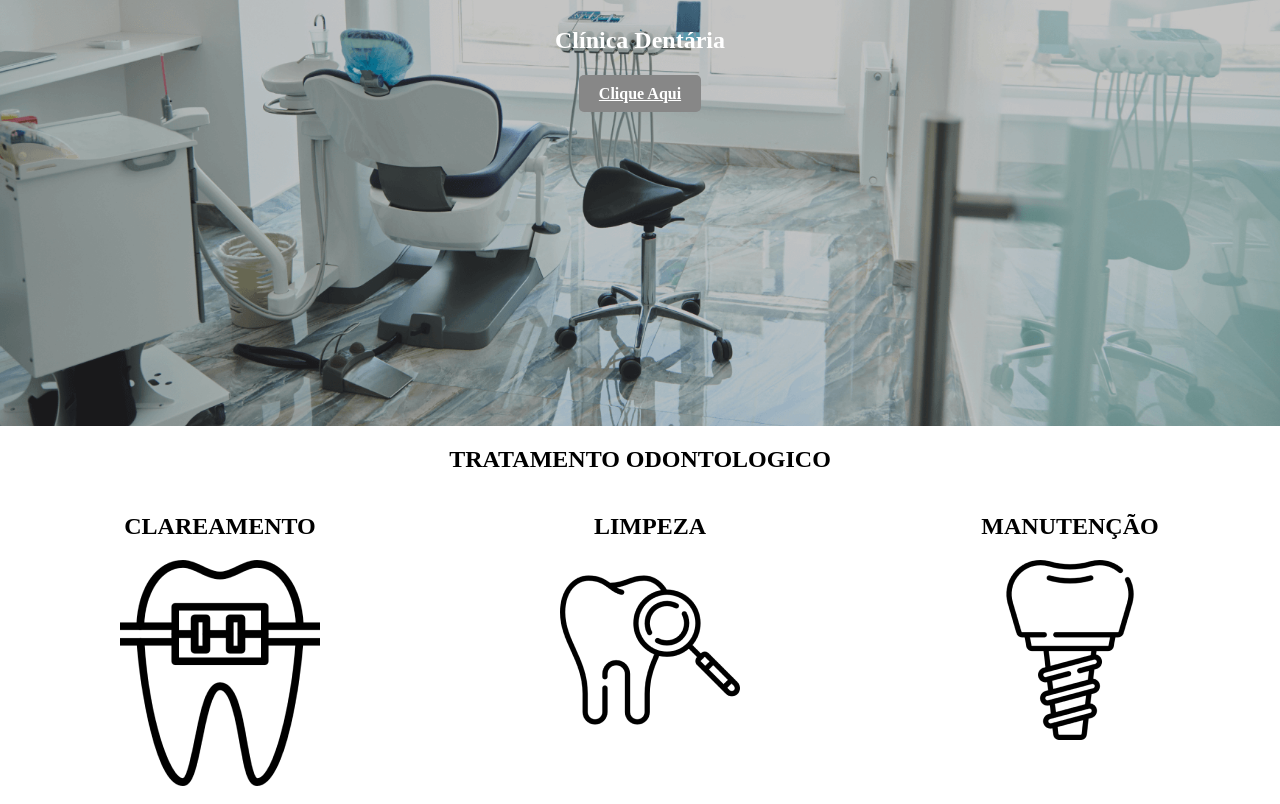
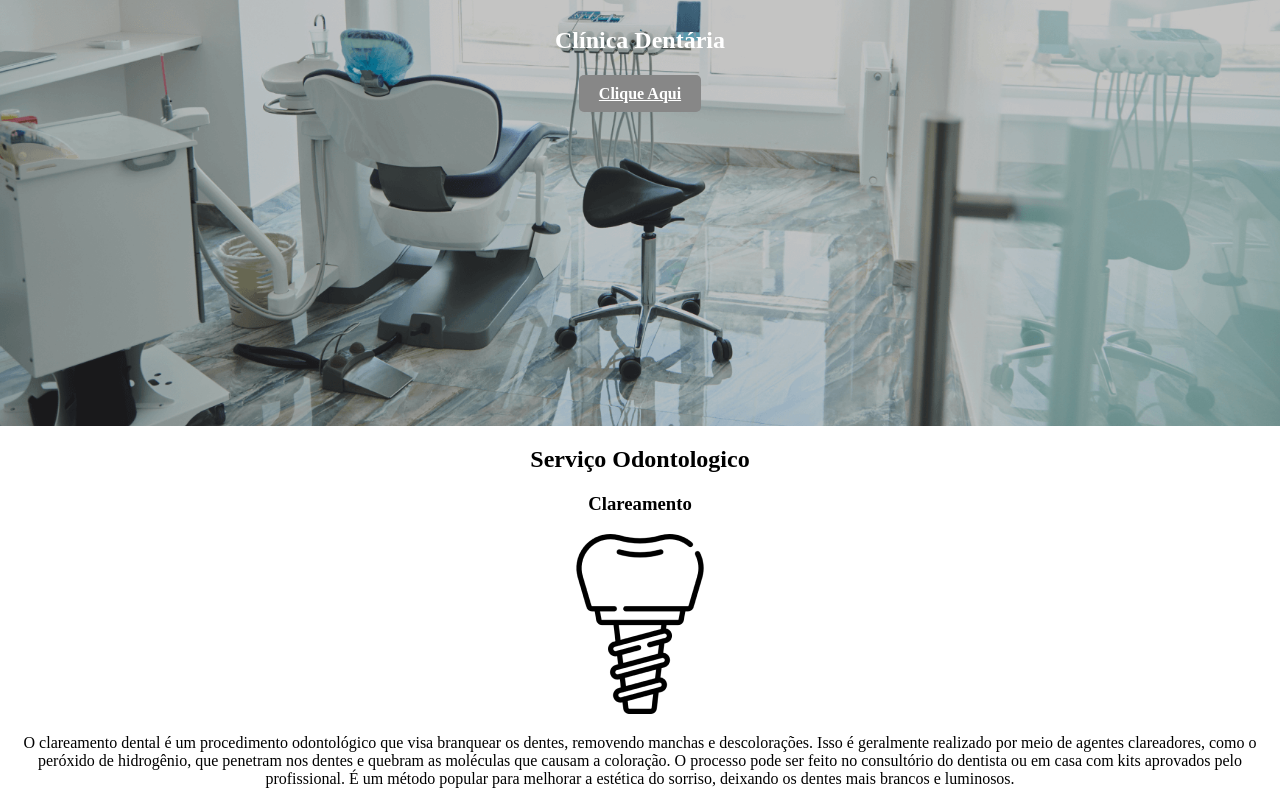
Before and after one commit to Natansz/Dentistas, a plain HTML site: page index.html in a window 1280 px wide. Shown: the part 393-1197 px from the top of the page. Drawn offline with Linux system fonts and the light colour scheme.

Commit message:
Add files via upload

```diff
--- a/index.html
+++ b/index.html
@@ -1,5 +1,6 @@
 <!DOCTYPE html>
 <html lang="en">
+
 <head>
     <meta charset="UTF-8">
     <meta http-equiv="X-UA-Compatible" content="IE=edge">
@@ -7,6 +8,7 @@
     <link rel="stylesheet" type="text/css" href="css/estilo.css">
     <title>Document</title>
 </head>
+
 <body>
     <header>
         <img src="sua-imagem.jpg" alt="Logo" class="logo">
@@ -27,32 +29,32 @@
                 </div>
             </div>
         </section>
+
         <section style="text-align: center;">
-            <h1>TRATAMENTO ODONTOLOGICO</h1>
-            <div style="display: flex; justify-content: space-around; margin-top: 20px;">
+            <h1>Serviço Odontologico</h1>
+
+            <div class="servico">
+                <h3> Clareamento</h3>
                 <div>
-                    <h2>CLAREAMENTO</h2>
-                    <div>
-                        <img src="img/MicrosoftTeams-image (8).png" alt="Imagem do Serviço 1" >
-                    </div>
-                </div>
-                <div>
-                    <h2>LIMPEZA</h2>
-                    <div>
-                        <img src="img/MicrosoftTeams-image (9).png" alt="Imagem do Serviço 2" >
-                    </div>
-                </div>
-                <div>
-                    <h2>MANUTENÇÃO</h2>
-                    <div>
-                        <img src="img/MicrosoftTeams-image (servico).png" alt="Imagem do Serviço 3" >
-                    </div>
+                    <img src="img/MicrosoftTeams-image (servico).png" alt="Imagem de serviço">
+                    <p class="titulo">O clareamento dental é um procedimento odontológico que visa branquear os
+                        dentes, removendo manchas e descolorações. Isso é geralmente realizado por meio de agentes
+                        clareadores, como o peróxido de hidrogênio, que penetram nos dentes e quebram as moléculas
+                        que causam a coloração. O processo pode ser feito no consultório do dentista ou em casa com
+                        kits aprovados pelo profissional. É um método popular para melhorar a estética do sorriso,
+                        deixando os dentes mais brancos e luminosos.
+                    </p>
                 </div>
             </div>
+
+
+
+
         </section>
     </main>
 
 
 
 </body>
+
 </html>
```
